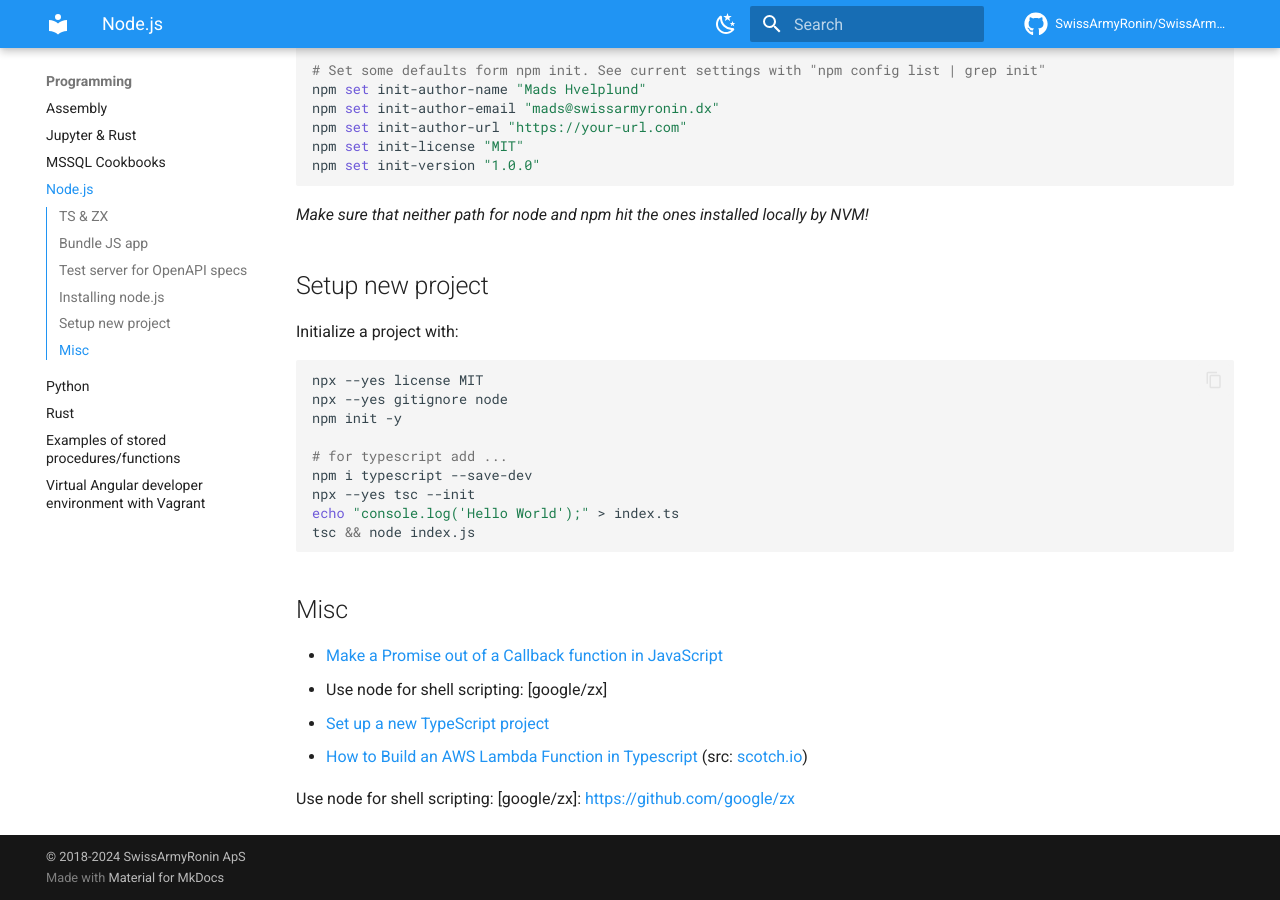
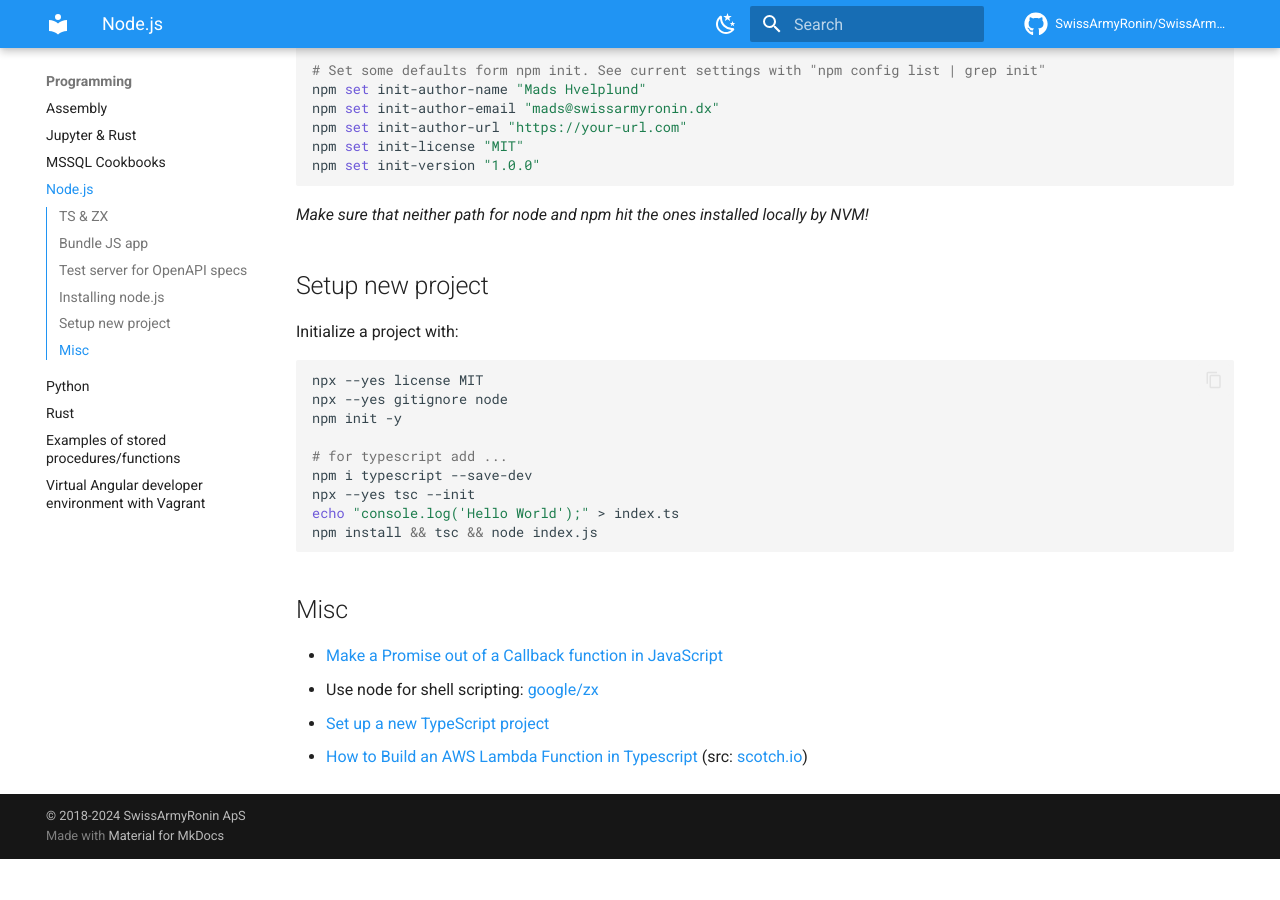
Before and after one commit to SwissArmyRonin/SwissArmyRonin.github.io, an MkDocs documentation site: the page built from docs/Programming/Node.md, in a window 1280 px wide and 900 px high, scrolled down 740 px. Built offline with MkDocs 1.6.1 and Material for MkDocs 9.7.7, drawn with Linux system fonts in a browser that asks for light colours; comment, search, counter and statistics services are not loaded; after the commit the page ends 1599 px from its top, so only the background shows below that.

Commit message:
Fixed link bug

````diff
--- a/docs/Programming/Node.md
+++ b/docs/Programming/Node.md
@@ -45,7 +45,7 @@ npm init -y
 npm i typescript --save-dev
 npx --yes tsc --init
 echo "console.log('Hello World');" > index.ts
-tsc && node index.js
+npm install && tsc && node index.js
 ```
 
 ## Misc
@@ -63,4 +63,4 @@ tsc && node index.js
 [scotch.io]: <https://web.archive.org/web/20201031135018/https://scotch.io/@nwayve/how-to-build-a-lambda-function-in-typescript>
 [Set up a new TypeScript project]: <https://www.digitalocean.com/community/tutorials/typescript-new-project>
 [Set up your Node.js development environment with WSL 2]: https://docs.microsoft.com/en-us/windows/nodejs/setup-on-wsl2
-Use node for shell scripting: [google/zx]: <https://github.com/google/zx>
+[google/zx]: https://github.com/google/zx
````
